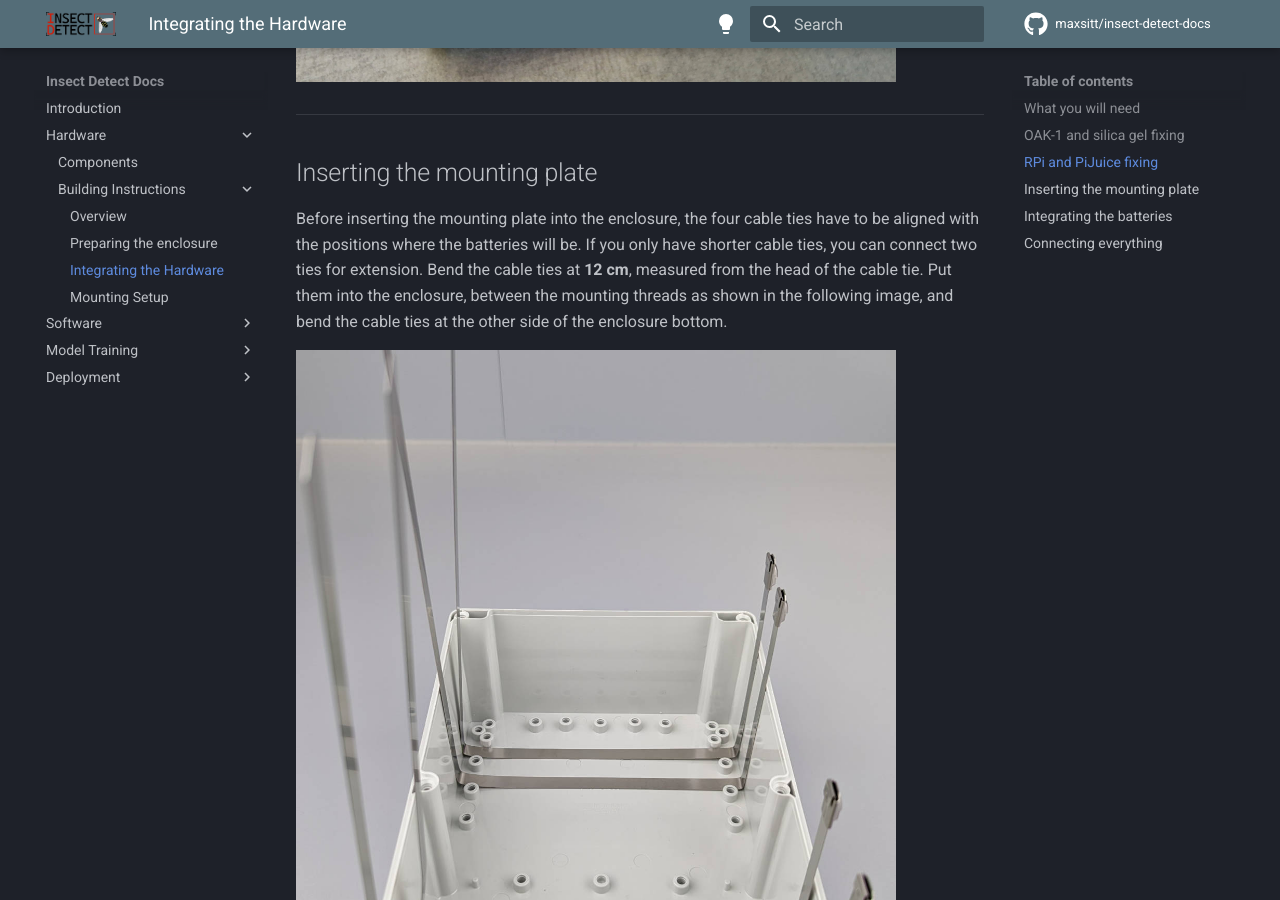
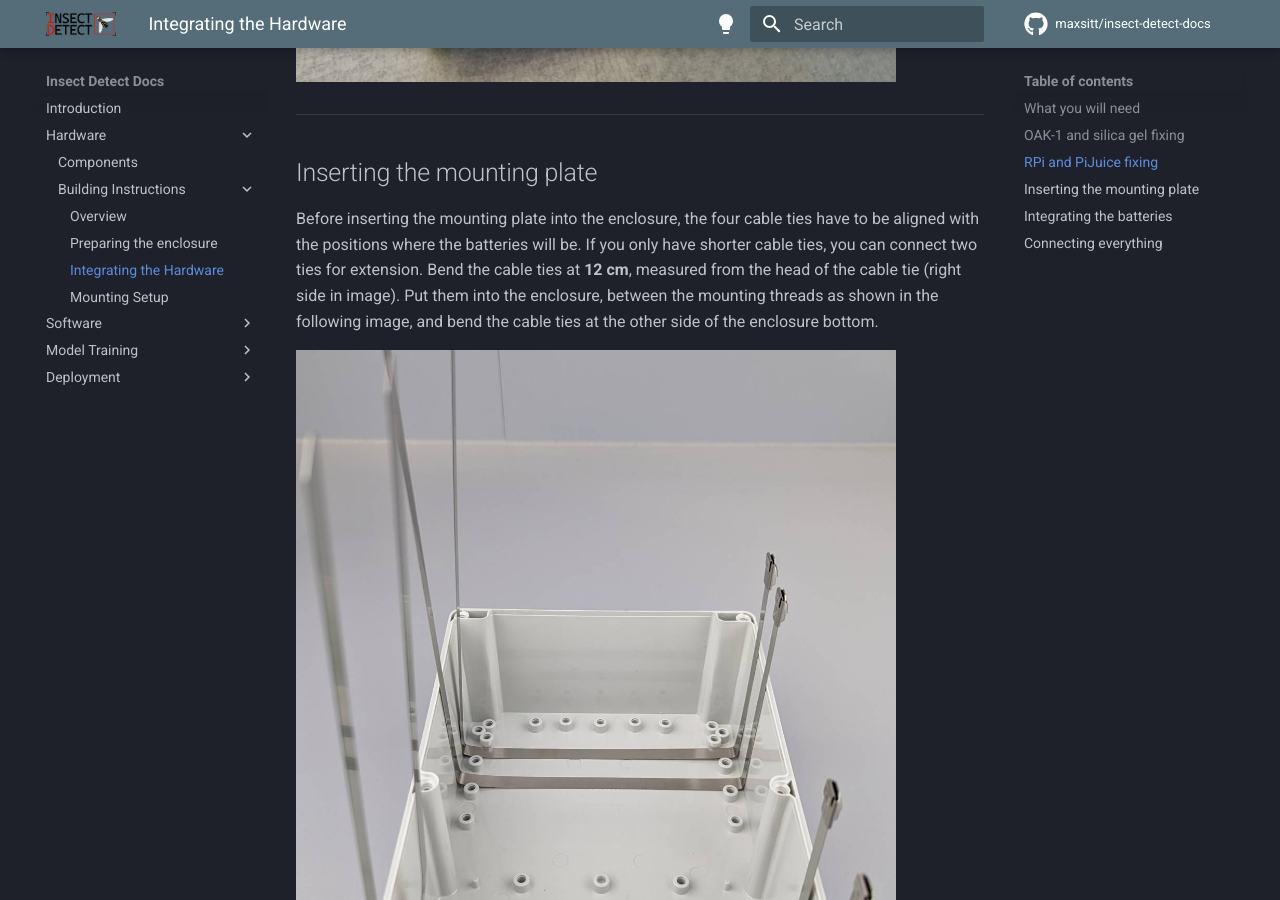
Before and after one commit to maxsitt/insect-detect-docs, an MkDocs documentation site: the page built from docs/hardware/buildinstructions_hardware.md, in a window 1280 px wide and 900 px high, scrolled down 9082 px. Built offline with MkDocs 1.6.1 and Material for MkDocs 9.7.7, drawn with Linux system fonts in a browser that asks for light colours; comment, search, counter and statistics services are not loaded.

Commit message:
Update buildinstructions_hardware.md
Add info on cable tie bending.

```diff
--- a/docs/hardware/buildinstructions_hardware.md
+++ b/docs/hardware/buildinstructions_hardware.md
@@ -143,9 +143,9 @@ all bolts and the nuts on the backside of the mounting plate.
 Before inserting the mounting plate into the enclosure, the four cable ties have
 to be aligned with the positions where the batteries will be. If you only have
 shorter cable ties, you can connect two ties for extension. Bend the cable ties
-at **12 cm**, measured from the head of the cable tie. Put them into the enclosure,
-between the mounting threads as shown in the following image, and bend the cable
-ties at the other side of the enclosure bottom.
+at **12 cm**, measured from the head of the cable tie (right side in image). Put
+them into the enclosure, between the mounting threads as shown in the following
+image, and bend the cable ties at the other side of the enclosure bottom.
 
 ![Enclosure bend cable ties](assets/images/enclosure_cable_ties_bending.jpg){ width="600" }
 
```
